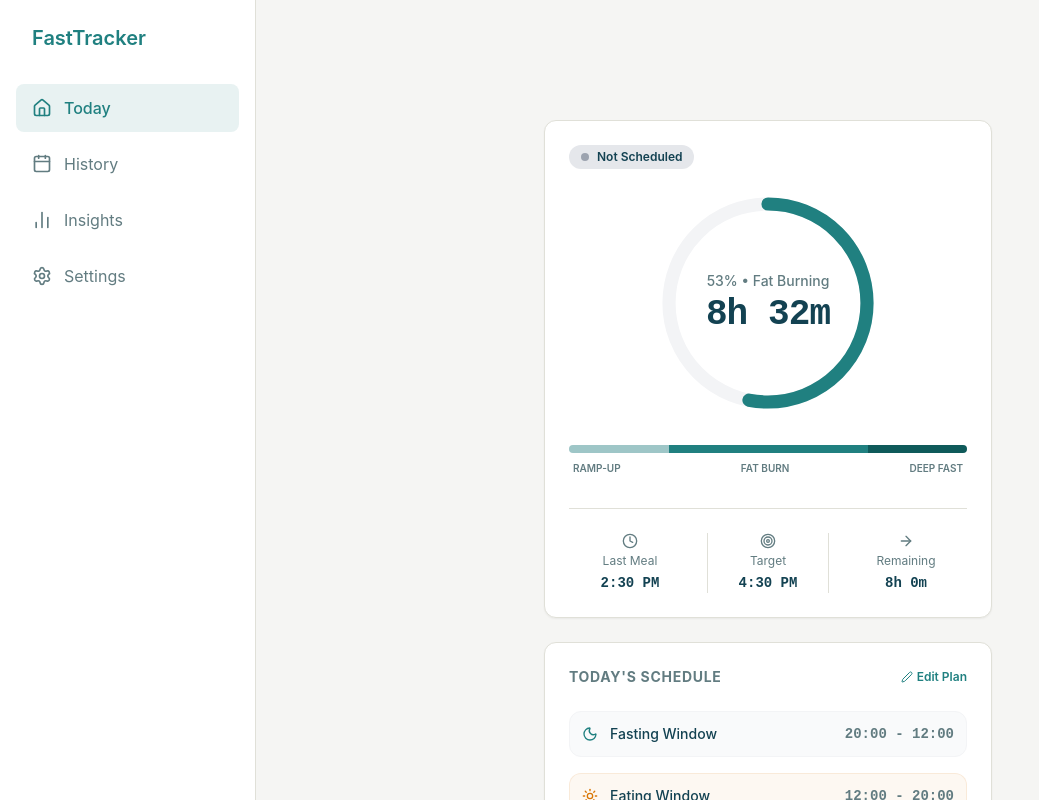
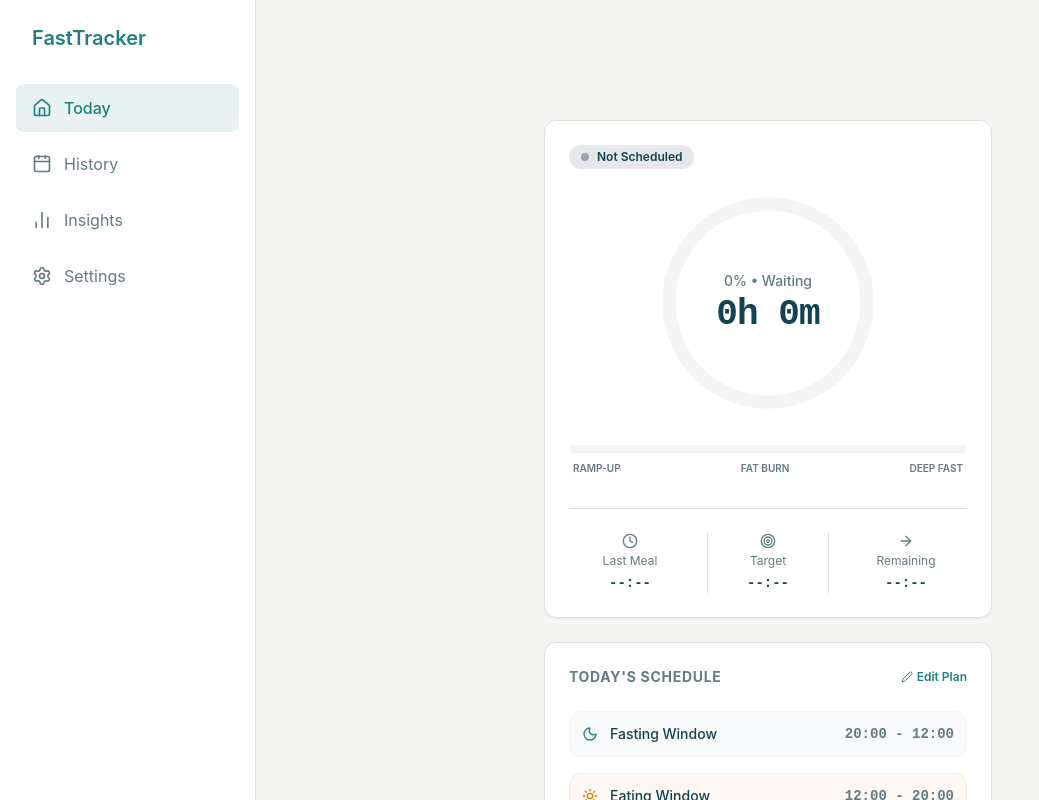
Before and after one commit to r777k/iFast, a React app in the folder frontend/: page / in a window 1280 px wide. Shown: the top 800 px of the page, without its empty margins (0-1039 px from the left). Built offline with nearby package versions, Linux system fonts and the light colour scheme; sample sign-in values are in the browser's storage; the HTML template or start-up script is replaced by a standard one.

Commit message:
fix the ghost session during initialization for a new user

```diff
--- a/frontend/src/components/CurrentSessionCard.jsx
+++ b/frontend/src/components/CurrentSessionCard.jsx
@@ -4,7 +4,7 @@ import { Clock, Target, ArrowRight, Edit2 } from 'lucide-react';
 export default function CurrentSessionCard({
   status = 'fasting', // 'fasting', 'eating', 'unplanned'
   elapsedTime = '8h 32m',
-  progressPercent = 53, // e.g., 8.5 hours into a 16 hour fast
+  progressPercent = 53,
   currentPhase = 'Fat Burning',
   lastMealTime = '2:30 PM',
   fastTargetTime = '4:30 PM',
@@ -12,11 +12,14 @@ export default function CurrentSessionCard({
   onEdit
 }) {
 
+  // 1. Determine if we should show dummy data or zeroes
+  const isUnplanned = status === 'unplanned';
+  const safeProgress = isUnplanned ? 0 : progressPercent;
+
   // SVG Circle Math
   const circleRadius = 90;
   const circumference = 2 * Math.PI * circleRadius;
-  // Offset controls how much of the ring is empty/transparent
-  const strokeDashoffset = circumference - (circumference * progressPercent) / 100;
+  const strokeDashoffset = circumference - (circumference * safeProgress) / 100;
 
   // Status configuration mapping
   const statusConfig = {
@@ -66,10 +69,10 @@ export default function CurrentSessionCard({
         {/* Center Text inside Timer */}
         <div className="absolute flex flex-col items-center justify-center text-center">
           <span className="text-text-secondary dark:text-gray-400 text-sm font-medium mb-1">
-            {progressPercent}% • {currentPhase}
+            {isUnplanned ? '0%' : `${safeProgress}%`} • {isUnplanned ? 'Waiting' : currentPhase}
           </span>
           <span className="text-4xl font-bold text-text-primary dark:text-text-light font-mono tracking-tight">
-            {elapsedTime}
+            {isUnplanned ? '0h 0m' : elapsedTime}
           </span>
         </div>
       </div>
@@ -77,10 +80,11 @@ export default function CurrentSessionCard({
       {/* 3. Phase Indicator Bar */}
       <div className="w-full mb-8">
         <div className="flex h-2 w-full rounded-full overflow-hidden bg-gray-100 dark:bg-gray-800 mb-2">
-          <div className="h-full bg-primary/40 w-1/4" title="Ramp-up (0-25%)" />
-          <div className="h-full bg-primary w-2/4" title="Fat Burning (25-75%)" />
-          <div className="h-full bg-primary-active w-1/4" title="Deep Fast (75-100%)" />
-          {progressPercent > 100 && (
+          {/* Mute the phase colors if unplanned */}
+          <div className={`h-full ${isUnplanned ? 'bg-transparent' : 'bg-primary/40'} w-1/4`} title="Ramp-up (0-25%)" />
+          <div className={`h-full ${isUnplanned ? 'bg-transparent' : 'bg-primary'} w-2/4`} title="Fat Burning (25-75%)" />
+          <div className={`h-full ${isUnplanned ? 'bg-transparent' : 'bg-primary-active'} w-1/4`} title="Deep Fast (75-100%)" />
+          {safeProgress > 100 && (
             <div className="h-full bg-status-warning w-1/4" title="Extended (100%+)" />
           )}
         </div>
@@ -97,8 +101,10 @@ export default function CurrentSessionCard({
           <Clock className="w-4 h-4 text-text-secondary mb-1" />
           <span className="text-xs text-text-secondary mb-1">Last Meal</span>
           <div className="flex items-center gap-2">
-            <span className="text-sm font-semibold text-text-primary dark:text-text-light font-mono">{lastMealTime}</span>
-            {onEdit && (
+            <span className="text-sm font-semibold text-text-primary dark:text-text-light font-mono">
+              {isUnplanned ? '--:--' : lastMealTime}
+            </span>
+            {!isUnplanned && onEdit && (
               <button onClick={onEdit} className="text-text-secondary hover:text-primary transition-colors">
                 <Edit2 className="w-3 h-3" />
               </button>
@@ -109,8 +115,10 @@ export default function CurrentSessionCard({
           <Target className="w-4 h-4 text-text-secondary mb-1" />
           <span className="text-xs text-text-secondary mb-1">Target</span>
           <div className="flex items-center gap-2">
-            <span className="text-sm font-semibold text-text-primary dark:text-text-light font-mono">{fastTargetTime}</span>
-            {onEdit && (
+            <span className="text-sm font-semibold text-text-primary dark:text-text-light font-mono">
+              {isUnplanned ? '--:--' : fastTargetTime}
+            </span>
+            {!isUnplanned && onEdit && (
               <button onClick={onEdit} className="text-text-secondary hover:text-primary transition-colors">
                 <Edit2 className="w-3 h-3" />
               </button>
@@ -120,7 +128,9 @@ export default function CurrentSessionCard({
         <div className="flex flex-col items-center">
           <ArrowRight className="w-4 h-4 text-text-secondary mb-1" />
           <span className="text-xs text-text-secondary mb-1">Remaining</span>
-          <span className="text-sm font-semibold text-text-primary dark:text-text-light font-mono">{remainingTime}</span>
+          <span className="text-sm font-semibold text-text-primary dark:text-text-light font-mono">
+            {isUnplanned ? '--:--' : remainingTime}
+          </span>
         </div>
       </div>
 
```
